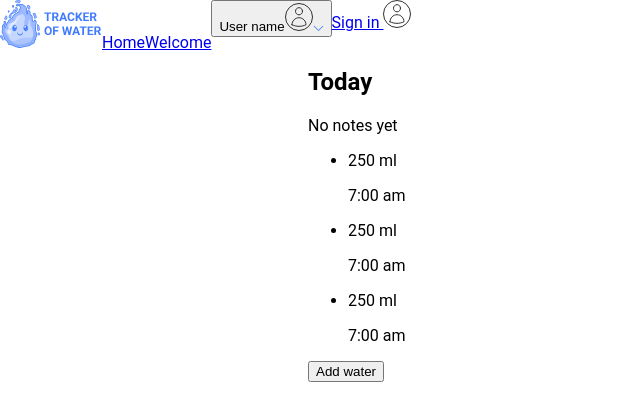
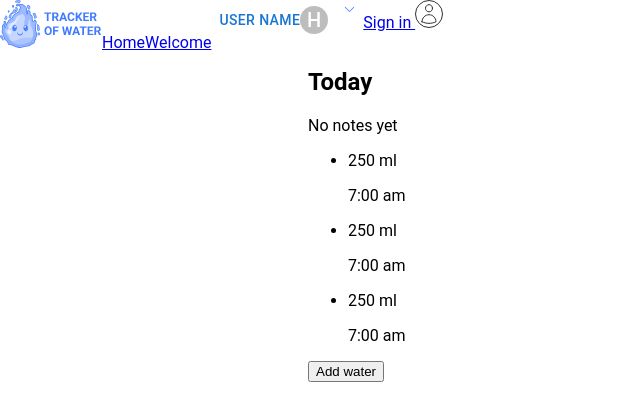
Before and after one commit to ServerIbraimovUa/agua_vivo_app, a React (Vite) app: page /agua_vivo_app/home in a window 1280 px wide. Shown: the top 420 px of the page, without its empty margins (0-640 px from the left). Built offline with nearby package versions, Linux system fonts and the light colour scheme.

Commit message:
popover added and settings works

```diff
--- a/package.json
+++ b/package.json
@@ -12,11 +12,13 @@
     "preview": "vite preview"
   },
   "dependencies": {
+    "@emotion/react": "^11.11.3",
+    "@emotion/styled": "^11.11.0",
+    "@mui/material": "^5.15.6",
     "@reduxjs/toolkit": "^2.1.0",
     "@types/react-redux": "^7.1.33",
     "axios": "^1.6.6",
     "formik": "^2.4.5",
-
     "react": "^18.2.0",
     "react-dom": "^18.2.0",
     "react-hook-form": "^7.49.3",
--- a/src/components/Header/Header.tsx
+++ b/src/components/Header/Header.tsx
@@ -3,6 +3,7 @@ import Logo from "./Logo/Logo";
 import UserAuth from "./UserAuth/UserAuth";
 import UserLogo from "./UserLogo/UserLogo";
 import {NavbarContainer} from "../Styles/Header.style.js"
+import UserLogoModal from "./UserLogoModal/UserLogoModal.js";
 
 const Header = () => {
   // const isSignedIn = useSelector(selectAuthIsSignedIn);
@@ -15,6 +16,7 @@ const Header = () => {
     <UserLogo />
 
     <UserAuth />
+    {/* <UserLogoModal/> */}
 
   </NavbarContainer>;
 };
--- a/src/components/Header/UserLogo/UserLogo.tsx
+++ b/src/components/Header/UserLogo/UserLogo.tsx
@@ -1,24 +1,11 @@
-import { useState } from "react";
-import arrow from "../../../img/arrow_down.svg"
-import signInLogo from "../../../img/Sign_in_def_logo.svg"
-import Modal from "../../Modal/Modal";
-import SettingModal from "../SettingModal/SettingModal";
+import UserLogoModal from "../UserLogoModal/UserLogoModal";
 
 const UserLogo = () => {
-  const [visible, setVisible] = useState(false);
+
   return (
     <div>
-      <button onClick={() => setVisible(true)}>
-        User name
-        <img src={signInLogo} alt="default_logo" width="28" height="28" />
-        <img src={arrow} alt="default_logo" width="11" height="6" />
-      </button>
+      <UserLogoModal/>
 
-      {visible && (
-        <Modal setVisible={setVisible} title="Setting">
-          <SettingModal />
-        </Modal>
-      )}
     </div>
   );
 };
--- a/src/components/Header/UserLogoModal/UserLogoModal.tsx
+++ b/src/components/Header/UserLogoModal/UserLogoModal.tsx
@@ -1,12 +1,71 @@
+import * as React from 'react';
+import { useState } from "react";
+import Popover from '@mui/material/Popover';
+import Button from '@mui/material/Button';
+import Avatar from '@mui/material/Avatar';
+import Stack from '@mui/material/Stack';
+// import signInLogo from "../../../img/Sign_in_def_logo.svg"
+import arrow from "../../../img/arrow_down.svg"
+import SettingModal from '../SettingModal/SettingModal';
+import Modal from "../../Modal/Modal";
 
 
 const UserLogoModal = () => {
+  const [anchorEl, setAnchorEl] = React.useState<HTMLButtonElement | null>(null);
+const [visible, setVisible] = useState(false);
+  const handleClick = (event: React.MouseEvent<HTMLButtonElement>) => {
+    setAnchorEl(event.currentTarget);
+  };
+
+  const handleClose = () => {
+    setAnchorEl(null);
+  };
+
+  const open = Boolean(anchorEl);
+  const id = open ? 'simple-popover' : undefined;
+
   return (
     <div>
-          Settings
-          Log Out button
+      <Button aria-describedby={id} variant="text" onClick={handleClick}>
+        User name
+        <Stack direction="row" spacing={2}>
+          {/* <img src={signInLogo} alt="default_logo" width="28" height="28" /> */}
+      <Avatar sx={{ width: 28, height: 28 }}>H</Avatar>
+     <img src={arrow} alt="default_logo" width="11" height="6" />
+    </Stack>
+
+      </Button>
+      <Popover
+        id={id}
+        open={open}
+        anchorEl={anchorEl}
+        onClose={handleClose}
+        anchorOrigin={{
+          vertical: 'bottom',
+          horizontal: 'left',
+        }}
+      >
+        <Button onClick={() => setVisible(true)}>Settings</Button>
+        {visible && (
+        <Modal setVisible={setVisible} title="Setting">
+          <SettingModal />
+        </Modal>
+      )}
+        <br />
+        <Button>Log out</Button>
+
+      </Popover>
     </div>
   );
 }
 
+// const UserLogoModal = () => {
+//   return (
+//     <div>
+//           Settings
+//           Log Out button
+//     </div>
+//   );
+// }
+
 export default UserLogoModal;
```
Also changed, not shown: 1 other file (tests, documents, lock files or other folders).
